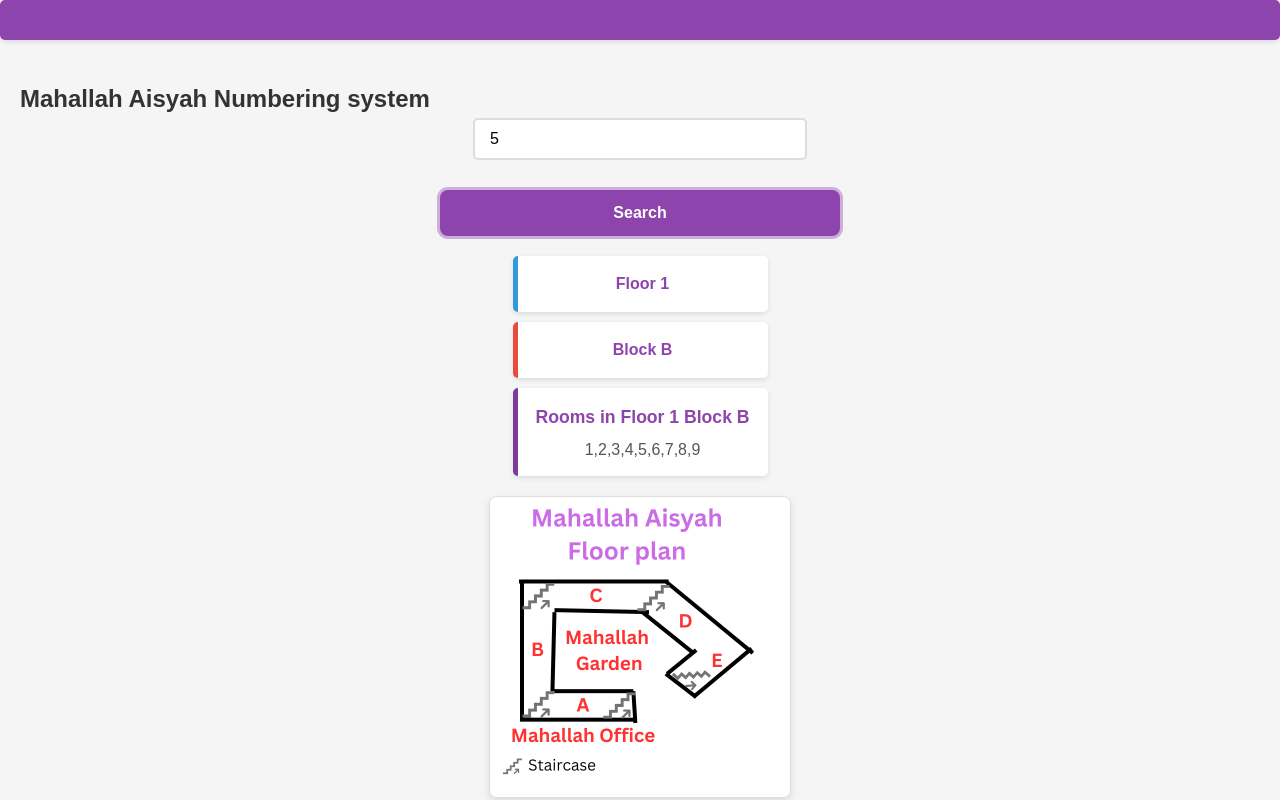
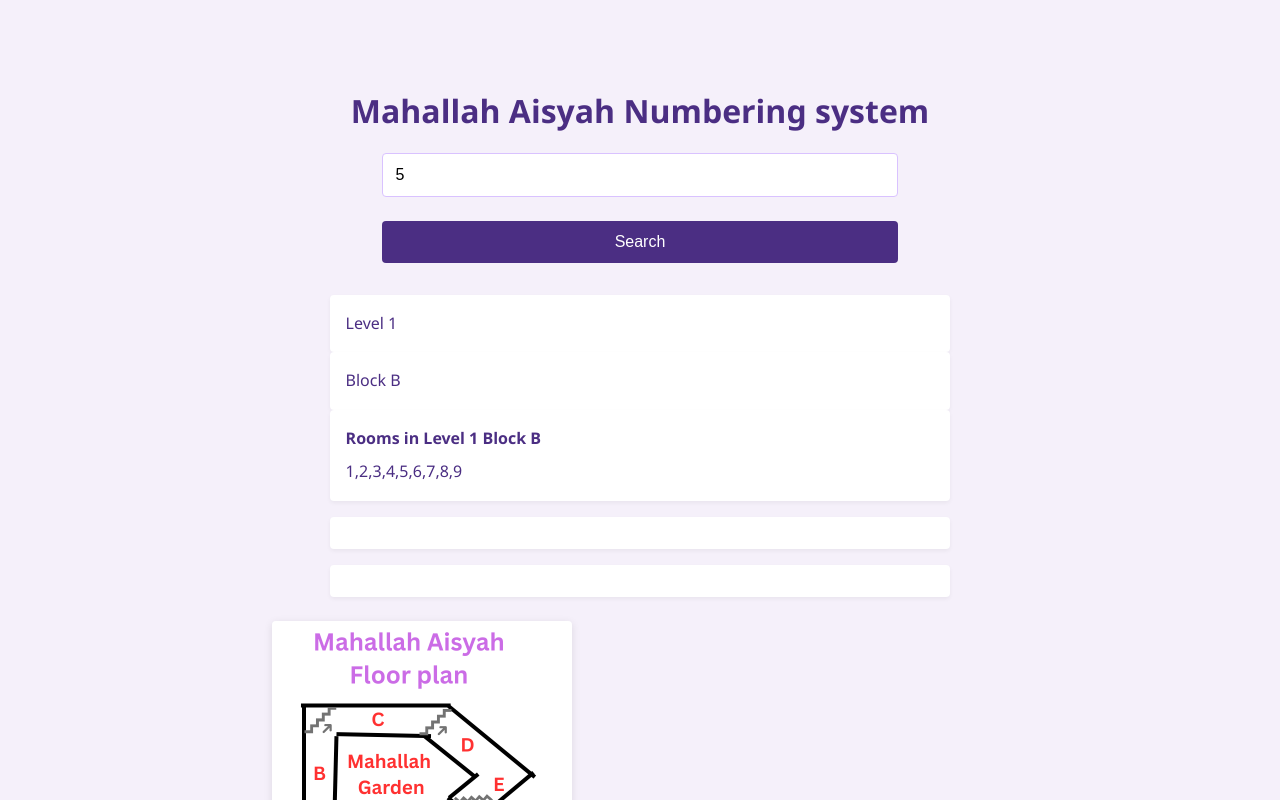
Before and after one commit to kaiden-A/Mahallah-Aisyah, a plain HTML site: page index.html in a window 1280 px wide. Both pictures are taken after typing "5" into the empty fields and a click on the button "Search". Shown: the top 800 px of the page. Drawn offline with Linux system fonts and the light colour scheme; no server answers.

Commit message:
version 3.0

```diff
--- a/index.html
+++ b/index.html
@@ -15,7 +15,7 @@
     <input type="number" placeholder="Enter The room number..." id="room-number">
     <button id="button">Search</button>
 
-    <div class="floor" id="floor" style="display: none;">
+    <div class="floor" id="floor" style="display: none;" >
     </div>
 
     <div class="block" id="block" style="display: none;">
@@ -24,7 +24,13 @@
     <div class="room-list" id="list" style="display: none;">
     </div>
 
-    <img src="Mahallah Aisyah Floor plan.png">
+    <div class="link" id="tele" style="display: none;">
+    </div>
+
+    <div class="link" id="whatsapp" style="display: none;">
+    </div>
+
+    <img id="floorplan" src="images/default.png">
 
     <script src="script.js"></script>
 </body>
--- a/script.js
+++ b/script.js
@@ -4,18 +4,79 @@ const btn = document.getElementById('button');
 const blockCard = document.getElementById('block');
 const floorCard = document.getElementById('floor');
 const listCard = document.getElementById('list');
+const teleCard = document.getElementById('tele');
+const whatsappCard = document.getElementById('whatsapp');
+const floorplanImg = document.getElementById('floorplan');
+
+const urlSheets = `https://docs.google.com/spreadsheets/d/e/2PACX-1vSYnEfYjV3bnunZk3rz20E9ovkS5fx9Rs9ybjJJkasdtk2VoB7C1GwJpYDpo6loDxlIxjOHchebFLET/pub?output=csv`;
 
 btn.addEventListener('click' , async event => {
 
     const roomNumber = document.getElementById('room-number').value;
 
     const data = await getRoom(roomNumber);
-    console.log(data);
+    const link = await getSheets(urlSheets);
+    const img = await getPicture(data.room[0]);
+
     displayRoomFloor(data.room[0] , data.room[1]);
     displayListRoom(data.listRoom , data.room[0] , data.room[1]);
+    displayFloorPlan(img);
+
+    const floor = Number(data.room[0]);
+    displayLink(link , floor);
 
 
 })
+
+
+async function getSheets(urlSheets){
+
+    try{
+
+        const responses = await fetch(urlSheets);
+        const text = await responses.text();
+
+        //split the data in array but skip the header [tele aisyah , https]
+        const rows = text.split('\n').slice(1);
+
+
+        let data = []
+
+
+        rows.forEach(row => {
+            const [floor , link] = row.split(',').map(cell => cell.trim());
+
+            if (!floor || !link || floor === '"') return;
+            data.push({floor , link});
+        })
+
+        return data;
+
+
+    }catch(err){
+        console.error(err);
+    }
+
+}
+
+
+
+async function getPicture(floor){
+
+    if(floor === '1' || floor === '2'){
+        return 'images/default.png';
+    }
+
+    const responses = await fetch('floorplan.json');
+
+    if(!responses){
+        throw new Error("data cannot be fetch")
+    }
+
+    const data = await responses.json();
+
+    return data[floor];
+}
 
 
 
@@ -33,12 +94,14 @@ async function getRoom(roomNumber){
 
        Object.entries(datas).forEach(([key , value]) => {
 
+
             if(value[0] === floor && value[1] === block){
+
                 listRoom.push({room: key , data: value});
             }
        })
 
-       console.log(listRoom);
+       //console.log(listRoom);
 
 
        return {room : datas[roomNumber] , listRoom : listRoom};
@@ -60,7 +123,7 @@ function displayRoomFloor(floor , block){
     const floorNumber = document.createElement('p');
     const blockNumber = document.createElement('p');
 
-    floorNumber.textContent =  `Floor ${floor}`;
+    floorNumber.textContent =  `Level ${floor}`;
     blockNumber.textContent =  `Block ${block}`;
 
     blockCard.style.display = "block";
@@ -79,7 +142,7 @@ function displayListRoom(listRoom , floor , block){
 
     const listText = getList(listRoom);
 
-    head.innerText = `Rooms in Floor ${floor} Block ${block}`;
+    head.innerText = `Rooms in Level ${floor} Block ${block}`;
     list.innerText = listText;
 
     listCard.style.display = "block";
@@ -87,9 +150,25 @@ function displayListRoom(listRoom , floor , block){
     listCard.appendChild(head);
     listCard.appendChild(list);
 
+}
+
+function displayLink(data, floor){
+
+    teleCard.style.display = 'block';
+    whatsappCard.style.display = 'block';
+
+    teleCard.innerHTML = `<p>You are invited to join group <a href=${data[0].link} target="_blank">telegram aisyah</a></p>`;
+    whatsappCard.innerHTML = `<p>You are a member of Hisbah ${data[floor].floor} please join <a href=${data[floor].link} target="_blank" >Our Whatsapp Group</a></p>`
 
 }
 
 function getList(listRoom){
     return listRoom.map(list => list.room).join(',');
 }
+
+function displayFloorPlan(images){
+
+    floorplanImg.innerHTML = "";
+    floorplanImg.src = images;
+
+}
--- a/styles.css
+++ b/styles.css
@@ -1,199 +1,150 @@
-/* General styles */
-body {
-    font-family: Arial, sans-serif;
-    line-height: 1.6;
-    margin: 0;
-    padding: 20px;
-    background-color: #f5f5f5;
-    color: #333;
+/* General Styles */
+:root {
+    --primary-purple: #4b2e83;
+    --dark-purple: #3a2366;
+    --light-purple: #f5f0fa;
+    --border-color: #d9c2ff;
+    --text-color: #333;
 }
 
-/* Header styles */
+body {
+    font-family: 'Segoe UI', Tahoma, Geneva, Verdana, sans-serif;
+    line-height: 1.6;
+    color: var(--text-color);
+    background-color: var(--light-purple);
+    max-width: 800px;
+    margin: 0 auto;
+    padding: 20px;
+    min-height: 100vh;
+    box-sizing: border-box;
+}
+
+/* Header Styles */
 head {
     display: block;
-    background-color: #8e44ad;
-    color: white;
-    padding: 20px;
-    text-align: center;
-    margin-bottom: 20px;
-    border-radius: 5px;
-    box-shadow: 0 2px 5px rgba(0,0,0,0.1);
+    margin-bottom: 2rem;
 }
 
 h1 {
-    margin: 0;
-    font-size: 24px;
+    color: var(--primary-purple);
+    text-align: center;
+    font-weight: 600;
+    margin-bottom: 1rem;
+    font-size: clamp(1.5rem, 4vw, 2rem);
 }
 
-/* Input field styles */
+/* Input and Button Styles */
 #room-number {
-    display: block;
-    width: 80%;
-    max-width: 300px;
-    margin: 0 auto 30px auto;
-    padding: 10px 15px;
-    font-size: 16px;
-    border: 2px solid #ddd;
-    border-radius: 5px;
-    outline: none;
-    transition: border-color 0.3s;
+    width: 100%;
+    padding: 0.75rem;
+    margin-bottom: 1.5rem;
+    border: 1px solid var(--border-color);
+    border-radius: 0.25rem;
+    font-size: 1rem;
+    box-sizing: border-box;
 }
 
-#room-number:focus {
-    border-color: #8e44ad;
+#button {
+    width: 100%;
+    padding: 0.75rem;
+    background-color: var(--primary-purple);
+    color: white;
+    border: none;
+    border-radius: 0.25rem;
+    font-size: 1rem;
+    cursor: pointer;
+    transition: background-color 0.3s;
+    margin-bottom: 2rem;
 }
 
-/* Floor, block and room list display styles */
-.floor, .block {
-    background-color: white;
-    padding: 15px;
-    margin: 10px auto;
-    max-width: 220px;
-    text-align: center;
-    border-radius: 5px;
-    box-shadow: 0 2px 5px rgba(0,0,0,0.1);
+#button:hover {
+    background-color: var(--dark-purple);
 }
 
-.room-list {
+/* Information Display Styles */
+.floor, .block, .room-list, .link {
     background-color: white;
-    padding: 15px;
-    margin: 10px auto;
-    max-width: 220px;
-    text-align: center;
-    border-radius: 5px;
-    box-shadow: 0 2px 5px rgba(0,0,0,0.1);
-    border-left: 5px solid #7d3c98;
-    word-wrap: break-word; /* Ensures content stays within container */
-    overflow-wrap: break-word; /* Alternative property for better support */
+    padding: 1rem;
+    margin-bottom: 1rem;
+    border-radius: 0.25rem;
+    box-shadow: 0 2px 4px rgba(0,0,0,0.05);
+    word-break: break-word;
+    overflow-wrap: break-word;
+    white-space: normal;
 }
 
 .floor p, .block p, .room-list p {
     margin: 0;
-    font-weight: bold;
-    color: #8e44ad;
+    color: var(--primary-purple);
+    font-size: clamp(0.9rem, 3vw, 1rem);
 }
 
-.floor {
-    border-left: 5px solid #3498db;
+.room-list p:first-child {
+    font-weight: 600;
+    margin-bottom: 0.5rem;
 }
 
-.block {
-    border-left: 5px solid #e74c3c;
+/* Link Styles */
+.link {
+    text-align: center;
+    padding: 1rem;
 }
 
-
-/* Room numbers specific styling */
-.room-list p:first-child {
-    font-size: 1.1em;
-    margin-bottom: 8px;
-    color: #8e44ad;
+a {
+    color: var(--primary-purple);
+    text-decoration: none;
+    font-weight: 500;
+    word-break: break-word;
 }
 
-.room-list p:last-child {
-    font-weight: normal;
-    color: #555;
-    font-size: 1.0em;
-    line-height: 1.4;
-
+a:hover   {
+    text-decoration: underline;
 }
 
-button {
+/* Image Styles */
+img {
+    max-width: 100%;
+    height: auto;
+    margin-top: 1.5rem;
+    border-radius: 0.25rem;
+    box-shadow: 0 2px 8px rgba(0,0,0,0.1);
     display: block;
-    width: 100%;
-    max-width: 400px;
-    margin: 20px auto;
-    padding: 14px 20px;
-    background-color: #8e44ad;
-    color: white;
-    border: none;
-    border-radius: 8px;
-    font-size: 1rem;
-    font-weight: 600;
-    cursor: pointer;
-    transition: all 0.3s ease;
-    text-align: center;
-    text-decoration: none;
-    box-shadow: 0 2px 5px rgba(0,0,0,0.1);
 }
 
-/* Button Hover State */
-button:hover {
-    background-color: #7d3c98;
-    transform: translateY(-2px);
-    box-shadow: 0 4px 8px rgba(0,0,0,0.15);
-}
-
-/* Button Active State */
-button:active {
-    background-color: #6c3483;
-    transform: translateY(0);
-    box-shadow: 0 2px 3px rgba(0,0,0,0.1);
-}
-
-/* Button Focus State */
-button:focus {
-    outline: none;
-    box-shadow: 0 0 0 3px rgba(142, 68, 173, 0.4);
-}
-
-/* Responsive adjustments */
-@media (max-width: 600px) {
+/* Responsive Adjustments */
+@media (min-width: 600px) {
     body {
-        padding: 10px;
+        padding: 2rem;
     }
 
-    h1 {
-        font-size: 20px;
-    }
-
-    #room-number {
-        width: 90%;
+    #room-number, #button {
+        width: 70%;
+        margin-left: auto;
+        margin-right: auto;
+        display: block;
     }
 
     .floor, .block, .room-list {
-        max-width: 90%;
-        padding: 12px;
+        width: 80%;
+        margin-left: auto;
+        margin-right: auto;
     }
 
-    .room-list p:first-child {
-        font-size: 1em;
-    }
-
-    .room-list p:last-child {
-        font-size: 0.85em;
+    .link {
+        width: 80%;
+        margin-left: auto;
+        margin-right: auto;
     }
 }
 
-/* Floor Plan Image Styles */
-img {
-    display: block;
-    max-width: 100%;
-    height: auto;
-    margin: 20px auto;
-    border-radius: 8px;
-    box-shadow: 0 4px 8px rgba(0, 0, 0, 0.1);
-    border: 1px solid #ddd;
-}
-
-/* Container for better image control (optional) */
-.image-container {
-    padding: 15px;
-    background-color: white;
-    border-radius: 8px;
-    margin: 20px auto;
-    max-width: 800px;
-    box-shadow: 0 2px 5px rgba(0,0,0,0.1);
-}
-
-/* Responsive adjustments */
-@media (max-width: 600px) {
-    img {
-        margin: 15px auto;
-        border-radius: 6px;
+@media (min-width: 768px) {
+    .info-container {
+        display: grid;
+        grid-template-columns: 1fr 1fr;
+        gap: 1rem;
     }
 
-    .image-container {
-        padding: 10px;
-        margin: 15px auto;
+    .floor, .block {
+        margin-bottom: 0;
     }
 }
```
Also changed, not shown: floorplan.json (added, +7 -0 lines), images/default.png (renamed from Mahallah Aisyah Floor plan.png), images/level 3.jpg (added), images/level 4.jpg (added), images/level 5.jpg (added).
